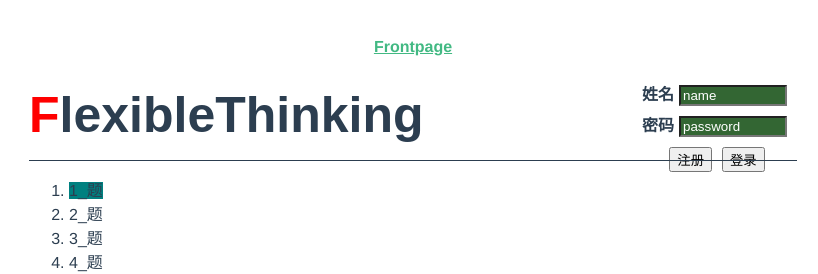
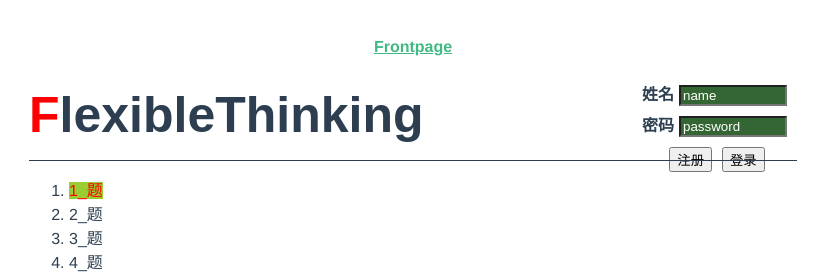
Before and after one commit to zhouyang8888/flexiblethinking_fg, a Vue app: page /#/frontpage in a window 1280 px wide. In both pictures the pointer is over the link 312 px from the left and 190 px from the top of the page. Shown: the top 274 px of the page, without its empty margins (227-1045 px from the left). Built offline with nearby package versions, Linux system fonts and the light colour scheme; a web font is replaced by a local one.

Commit message:
MOD:trivial

```diff
--- a/src/components/Content.vue
+++ b/src/components/Content.vue
@@ -100,8 +100,8 @@ li button {
     border:none;
 }
 a:hover {
-    background-color: teal;
-    text-decoration-color: white;
+    background-color:yellowgreen;
+    color:red;
 }
 a:visited {
     text-decoration-color:crimson;
```
